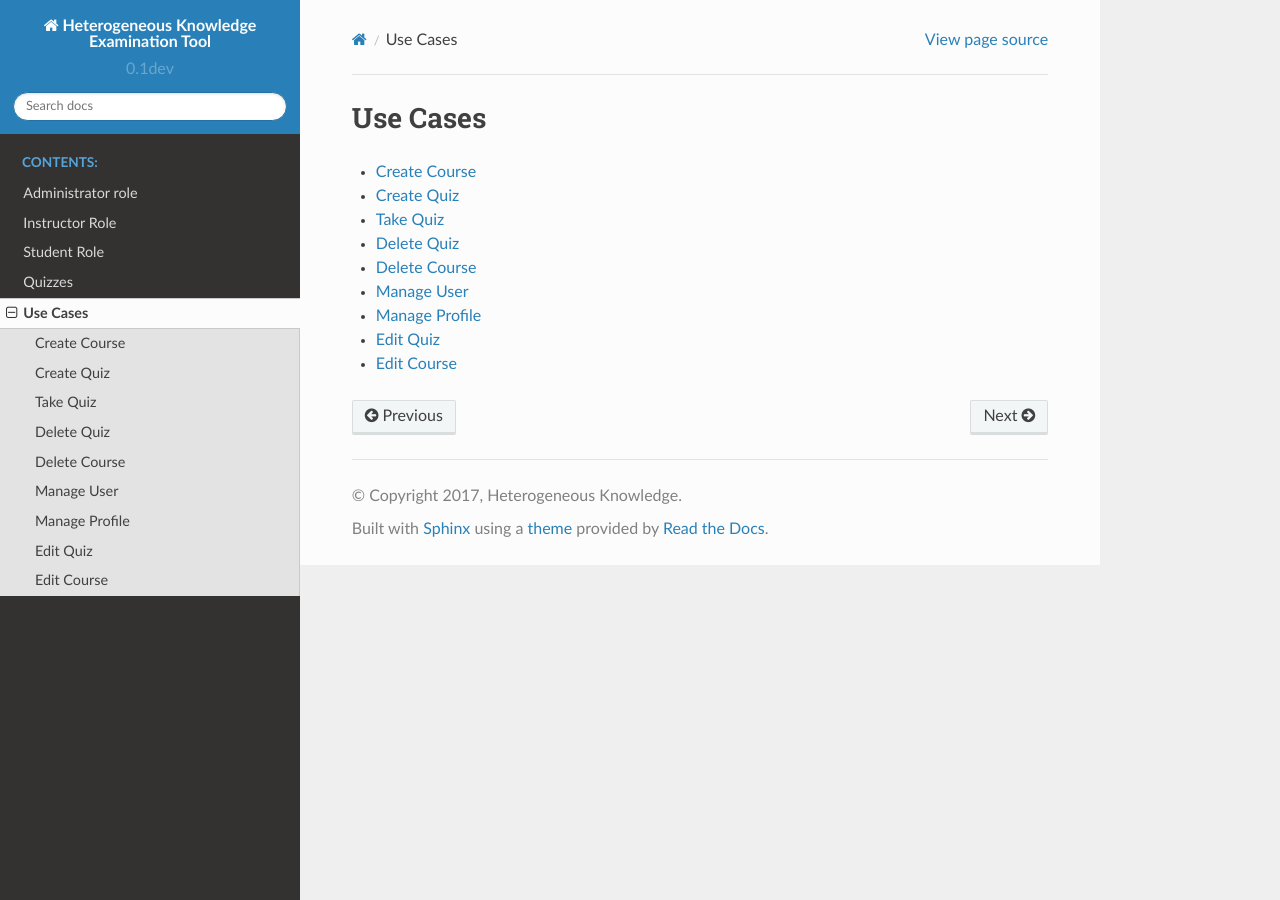
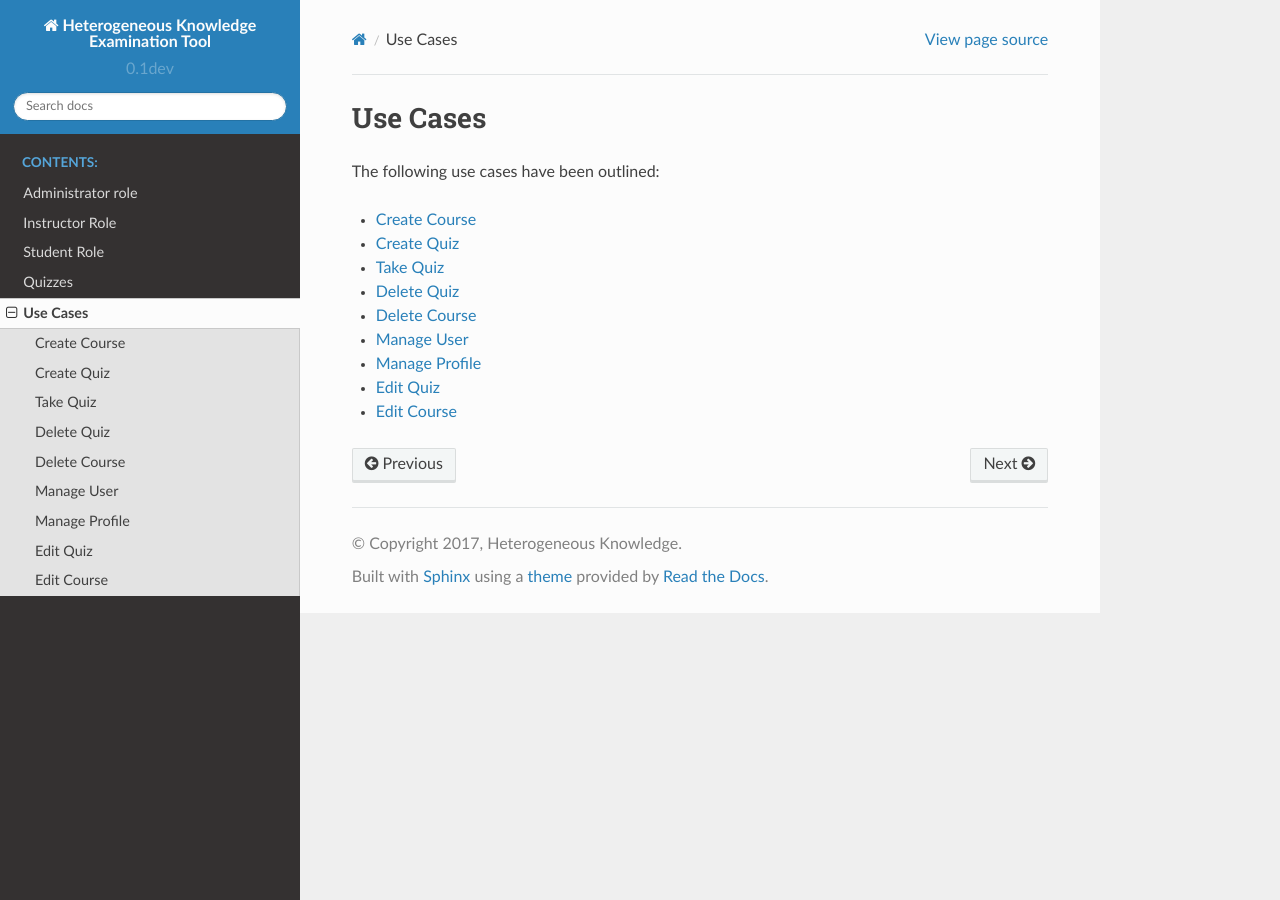
Before and after one commit to mikevo/uno-heterogeneous-knowledge, a Sphinx documentation site: the page built from docs/use-case-doc.rst, in a window 1280 px wide. Built offline with Sphinx 7.4.7 and the Read the Docs theme 2.0.0, drawn with Linux system fonts in a browser that asks for light colours.

Commit message:
Add a short description to the use case file

```diff
--- a/docs/use-case-doc.rst
+++ b/docs/use-case-doc.rst
@@ -1,5 +1,7 @@
 Use Cases
 =========
+
+The following use cases have been outlined:
 
 .. toctree::
    :maxdepth: 2
```
